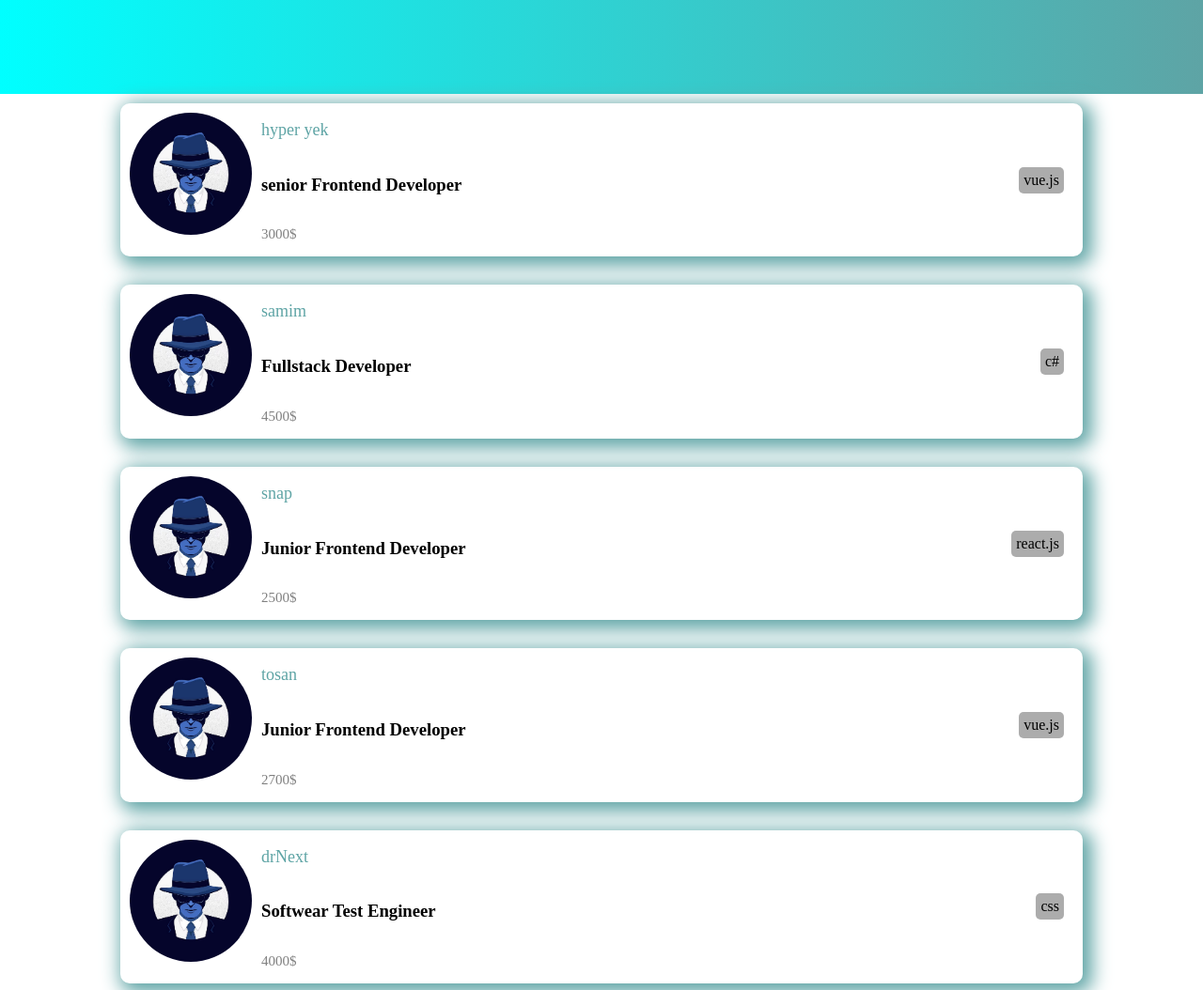
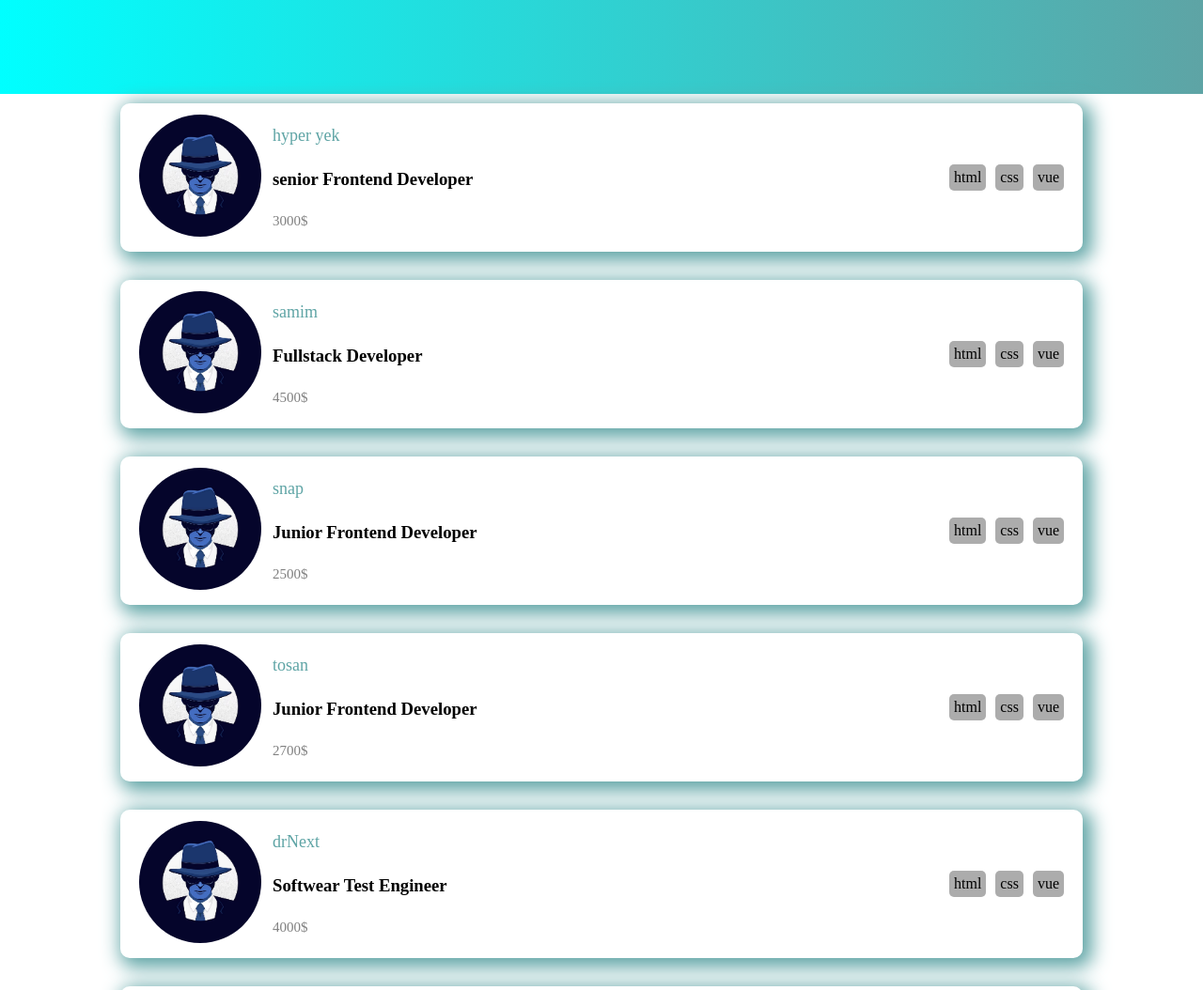
Before and after one commit to pooyaGhasemkhani/jobs-list, a plain HTML site: page index.html in a window 1280 px wide. Shown: the top 1054 px of the page at 94% size. Drawn offline with Linux system fonts and the light colour scheme.

Commit message:
feat, labels, add new label add lable array in jobs objects

```diff
--- a/js.js
+++ b/js.js
@@ -1,18 +1,18 @@
 var jobs =[
-    {avatar:'Untitled.jpg', company:'hyper yek', title:'senior Frontend Developer', description:'3000$', lable:'vue.js'},
-    {avatar:'Untitled.jpg', company:'samim', title:'Fullstack Developer', description:'4500$', lable:'c#'},
-    {avatar:'Untitled.jpg', company:'snap', title:'Junior Frontend Developer', description:'2500$', lable:'react.js'},
-    {avatar:'Untitled.jpg', company:'tosan', title:'Junior Frontend Developer', description:'2700$', lable:'vue.js'},
-    {avatar:'Untitled.jpg', company:'drNext', title:'Softwear Test Engineer', description:'4000$', lable:'css'},
-    {avatar:'Untitled.jpg', company:'oxin', title:'Softwear Engineer', description:'3000$', lable:'html'},
-    {avatar:'Untitled.jpg', company:'fidan', title:'Junior Backend Developer', description:'2300$', lable:'java'},
-    {avatar:'Untitled.jpg', company:'maxim', title:'Junior Frontend Developer', description:'2000$', lable:'css'},
-    {avatar:'Untitled.jpg', company:'spotify', title:'Softwear Test Engineer', description:'4000$', lable:'html'},
-    {avatar:'Untitled.jpg', company:'sound cloud', title:'Fullstack Developer', description:'4700$', lable:'c#'},
+    {avatar:'Untitled.jpg', company:'hyper yek', title:'senior Frontend Developer', description:'3000$', lable:['html','css','vue']},
+    {avatar:'Untitled.jpg', company:'samim', title:'Fullstack Developer', description:'4500$', lable:['html','css','vue']},
+    {avatar:'Untitled.jpg', company:'snap', title:'Junior Frontend Developer', description:'2500$', lable:['html','css','vue']},
+    {avatar:'Untitled.jpg', company:'tosan', title:'Junior Frontend Developer', description:'2700$', lable:['html','css','vue']},
+    {avatar:'Untitled.jpg', company:'drNext', title:'Softwear Test Engineer', description:'4000$', lable:['html','css','vue']},
+    {avatar:'Untitled.jpg', company:'oxin', title:'Softwear Engineer', description:'3000$', lable:['html','css','vue']},
+    {avatar:'Untitled.jpg', company:'fidan', title:'Junior Backend Developer', description:'2300$', lable:['html','css','vue']},
+    {avatar:'Untitled.jpg', company:'maxim', title:'Junior Frontend Developer', description:'2000$', lable:['html','css','vue']},
+    {avatar:'Untitled.jpg', company:'spotify', title:'Softwear Test Engineer', description:'4000$', lable:['html','css','vue']},
+    {avatar:'Untitled.jpg', company:'sound cloud', title:'Fullstack Developer', description:'4700$', lable:['html','css','vue']},
 ]
 
 
-var temp, i, jobs_list ;
+var temp, i, a, jobs_list ;
 jobs_list = document.getElementsByClassName("jobs_list")
   temp = document.getElementsByTagName("template")[0];
 
@@ -31,9 +31,10 @@ jobs_list = document.getElementsByClassName("jobs_list")
     des = document.importNode(des, true);
     des.textContent += jobs[i].description;
 
-    lable = document.importNode(lable, true);
-    lable.textContent += jobs[i].lable;
-
+    for (a = 0; a <jobs[i].lable.length; a++) {
+    lable[a] = document.importNode(lable, true);
+    lable[a].textContent += jobs[i].lable[a];
+  }
     let jobList = document.querySelector('.job-list')
     jobList.insertAdjacentHTML("beforeend",
     '<div class="job-card">' +
@@ -45,7 +46,7 @@ jobs_list = document.getElementsByClassName("jobs_list")
     '<div class="job_description">' + des.outerHTML + '</div>' +
     '</div>'+
     '</div>'+
-    '<div class="job_lable">' + lable.outerHTML + '</div>' +
+    '<div class="job_lable">' + lable[0].outerHTML + '  ' + lable[1].outerHTML + ' ' + lable[2].outerHTML + '</div>' +
     '</div>');
 
   }
--- a/style.css
+++ b/style.css
@@ -15,10 +15,10 @@ body{
 .job-card{
     box-shadow: 5px 5px 20px 5px #5ea4a5;
     border-radius: 10px;
-    padding-right: 20px;
     display: flex;
     justify-content: space-between;
     align-items: center;
+    padding: 12px 20px;
 }
 .job-card:hover{
     border-left: 5px solid #5ea4a5;
@@ -26,16 +26,22 @@ body{
 .detail{
     display: flex;
     flex-direction: column;
+    justify-content: space-around;
 }
 .image-and-detail{
     display: flex;
-}
+    gap: 12px;
+  }
 
 .job_image_img{
     width: 130px;
     height: 130px;
     border-radius: 50%;
-    margin: 10px;
+}
+.job_lable{
+    display: flex;
+    flex-direction: row;
+    gap: 10px;
 }
 .job_lable_p{
     background-color: rgb(172, 172, 172);
@@ -64,3 +70,7 @@ body{
         align-items: center;
         }
 }
+
+h1, h2, h3, p {
+    margin: 0px;
+}
```
